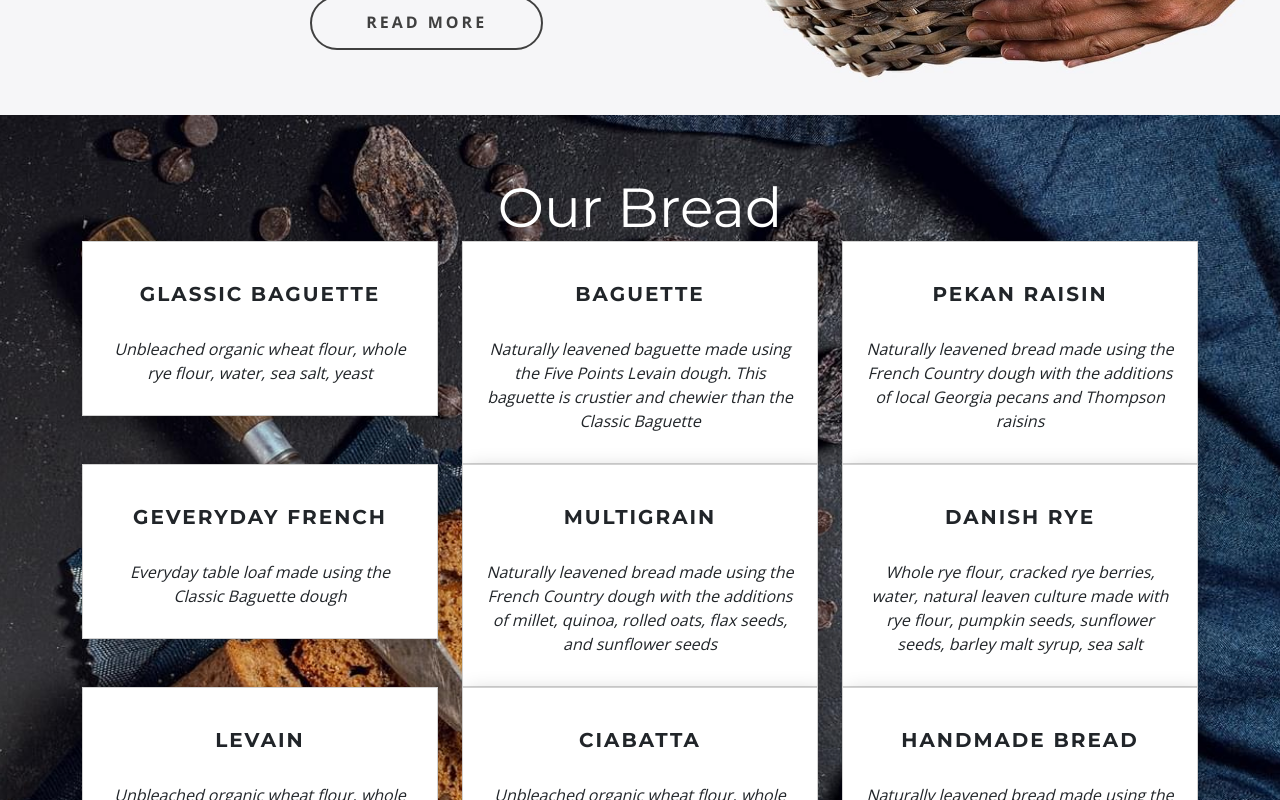
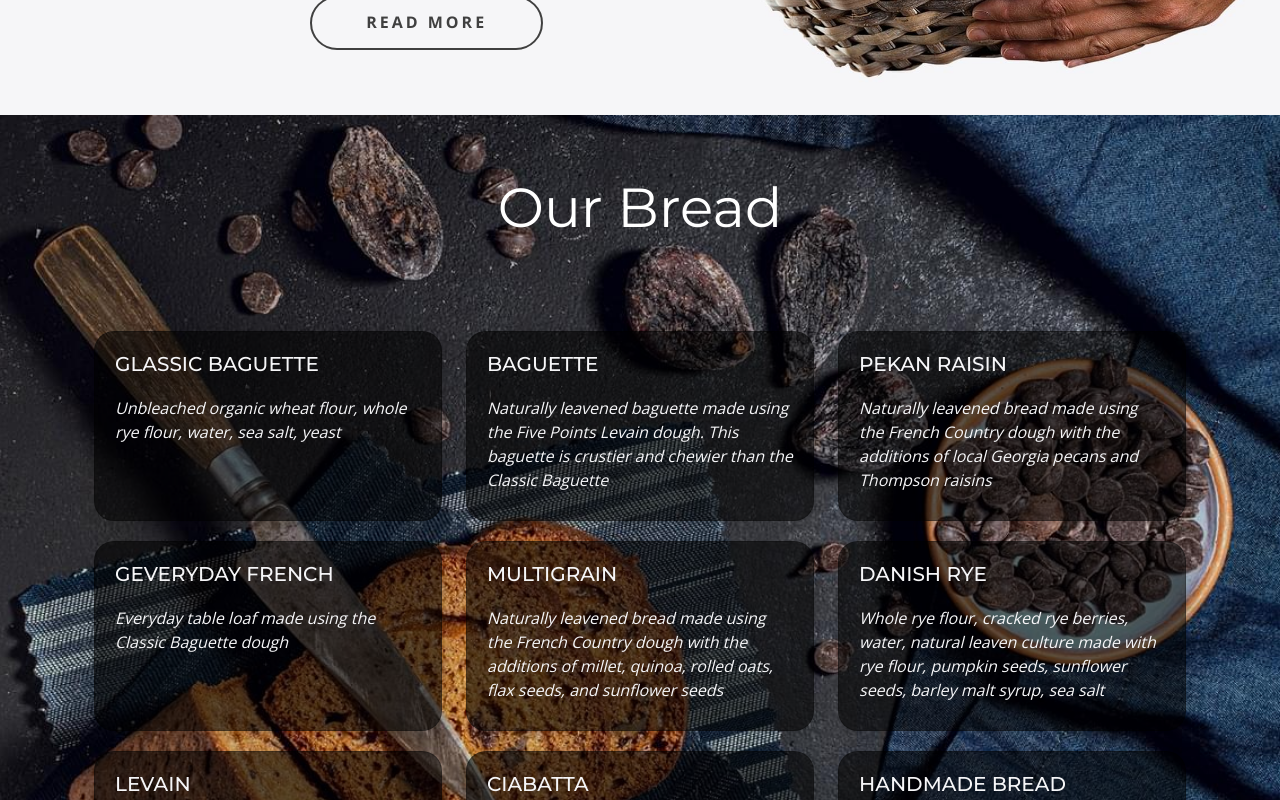
Before and after one commit to HungNguyenBa1811/organic-bread-template, a React (Create React App) app: page / in a window 1280 px wide. Shown: the part 2000-2800 px from the top of the page. Built offline with nearby package versions, Linux system fonts and the light colour scheme.

Commit message:
Update HomePage

```diff
--- a/src/data.js
+++ b/src/data.js
@@ -141,3 +141,22 @@ export const breadDetails = [
         details: "Naturally leavened bread made using the Sourdough Rye dough and studded with dried black currants"
     }
 ]
+
+export const review = [
+    {
+        name: "celia almeda",
+        comment:"Proin sed libero enim sed faucibus turpis. At imperdiet dui accumsan sit amet nulla facilisi morbi tempus. Ut sem nulla pharetra diam sit amet nisl."
+    },
+    {
+        name: "frank kinney",
+        comment:"Proin sed libero enim sed faucibus turpis. At imperdiet dui accumsan sit amet nulla facilisi morbi tempus. Ut sem nulla pharetra diam sit amet nisl."
+    },
+    {
+        name: "sam perry",
+        comment:"Proin sed libero enim sed faucibus turpis. At imperdiet dui accumsan sit amet nulla facilisi morbi tempus. Ut sem nulla pharetra diam sit amet nisl."
+    },
+    {
+        name: "marry hudson",
+        comment:"Proin sed libero enim sed faucibus turpis. At imperdiet dui accumsan sit amet nulla facilisi morbi tempus. Ut sem nulla pharetra diam sit amet nisl."
+    },
+]
--- a/src/homepage.css
+++ b/src/homepage.css
@@ -14,6 +14,11 @@
 }
 .container-home-bg-3{
     background-image: url('./img/bg-home-6.jpg');
+}
+.container-footer.container-footer-bg{
+    background-image: url('./img/bg-footer-2.jpg');
+    background-position: 50% 50%;
+    overflow: visible;
 }
 .homebg{
     background-size: cover;
@@ -40,6 +45,7 @@
     margin: 60px auto 0;
     font-size: 3rem;
     font-family: 'Montserrat';
+    font-weight: 400;
 }
 .container-clearfix h2.text-white{
     color: #ffffff;
@@ -53,6 +59,7 @@
     font-size: 3rem;
     font-family: "Montserrat";
     word-wrap: break-word;
+    font-weight: 400;
 }
 .container-home-layout .text-layout{
     margin: 30px 13px 0;
@@ -85,3 +92,81 @@
     color: #404040 !important;
     background-color: transparent !important;
 }
+
+.card.card-special{
+    height: 190px !important;
+    /* overflow: auto; */
+    margin-bottom: 20px;
+    background-color: rgba(0, 0, 0, 0.6);
+    color: #f6f6f8;
+    border-radius: 20px !important;
+}
+.card.card-special .card-special-body .card-special-title,
+.card.card-special .card-special-body .card-special-text{
+    text-align: left !important;
+}
+.card.card-special .card-special-body::before{
+    opacity: 0.6;
+}
+.card.card-special .card-special-body .card-special-title{
+    margin: 0;
+    font-weight: 500;
+    letter-spacing: normal;
+}
+.card.card-special .card-special-body .card-special-text{
+    margin: 20px 0 0;
+}
+
+.text-container-end{
+    margin: 59px auto 0;
+    word-wrap: break-word;
+}
+.img-layout-2{
+    height: 734px;
+    margin-top: 11px;
+    object-fit: contain;
+}
+
+.card.card-review{
+    background-color: #f2952d;
+    color: #ffffff;
+    padding: 0 30px 30px;
+}
+.card.card-review * {
+    text-align: left;
+}
+.card.card-review .card-review-header.card-header{
+    border: 0;
+    background-color: transparent;
+}
+.card.card-review .card-review-header.card-header .quote-block{
+    display: block;
+    height: 76px;
+    width: 76px;
+    margin: -28px auto 0 0;
+    border-radius: 50% !important;
+    padding: 14px;
+    background-color: #ffffff;
+}
+.card.card-review .card-review-header.card-header .quote-block i{
+    color: #f2952d;
+}
+
+.card.card-review .card-review-footer{
+    margin: 0;
+    padding: 0;
+}
+.card.card-review .card-review-footer .card-review-author{
+    letter-spacing: normal;
+    word-wrap: break-word;
+    margin: 30px 0 0;
+}
+
+.container-footer.container-footer-bg h2{
+    font-size: 3.4375rem;
+    font-family: "Montserrat";
+    font-weight: 400;
+}
+.container-footer.container-footer-bg .social-credit *{
+    text-align: left;
+}
--- a/src/index.css
+++ b/src/index.css
@@ -1,5 +1,5 @@
 @import url('https://pro.fontawesome.com/releases/v5.11.1/css/all.css');
-@import url('https://fonts.googleapis.com/css2?family=Montserrat:wght@400;700&family=Open+Sans:wght@300;400;700;800&display=swap');
+@import url('https://fonts.googleapis.com/css2?family=Montserrat:wght@400;500;700&family=Open+Sans:wght@300;400;700;800&display=swap');
 * {
   margin: 0;
   padding: 0;
@@ -79,6 +79,7 @@ a{
 .container h2{
   font-family: 'Montserrat';
   font-size: 3.4375rem;
+  font-weight: 400;
 }
 
 .container-1 h2{
--- a/src/pages/Home.js
+++ b/src/pages/Home.js
@@ -2,7 +2,7 @@ import { Container, Row, Col, Image, Button, Form, InputGroup, Card } from 'reac
 import MiniLogo from '../img/minilogo.png';
 import BGElement from '../img/bg-home-5.jpg';
 import breadList from '../data';
-import { breadDetails } from '../data';
+import { breadDetails, review } from '../data';
 
 const breadList_1 = breadList.slice(0,4)
 
@@ -32,11 +32,33 @@ const Home = () => {
         return list.map((bread) => {
             return(
                 <Col lg={4} md={4} sm={6} xs={12}>
-                    <Card>
+                    <Card className='card-special'>
+                        <Card.Body className='card-special-body'>
+                            <Card.Title className='card-special-title'>{bread.name.toUpperCase()}</Card.Title>
+                            <Card.Text className='card-special-text'>{bread.details}</Card.Text>
+                        </Card.Body>
+                    </Card>
+                </Col>
+            )
+        })
+    }
+
+    const renderReview = (list) => {
+        return list.map((customer) => {
+            return (
+                <Col lg={3} md={3} sm={6} xs={12}>
+                    <Card className='card-review'>
+                        <Card.Header className='card-review-header'>
+                            <div className='quote-block'>
+                                <i className='fas fa-3x fa-quote-left'></i>
+                            </div>
+                        </Card.Header>
                         <Card.Body>
-                            <Card.Title>{bread.name.toUpperCase()}</Card.Title>
-                            <Card.Text>{bread.details}</Card.Text>
+                            <Card.Text className='card-review-text'>{customer.comment}</Card.Text>
                         </Card.Body>
+                        <Card.Footer className='card-review-footer'>
+                            <Card.Title className='card-review-author'>{customer.name.toUpperCase()}</Card.Title>
+                        </Card.Footer>
                     </Card>
                 </Col>
             )
@@ -95,7 +117,7 @@ const Home = () => {
         <Container fluid className='container-home container-home-bg-2'>
             <Container className='container-clearfix'>
                 <h2 className='text-white'>Our Bread</h2>
-                <Row>
+                <Row className='bread-layout-1'>
                     {renderBread2(breadDetails)}
                 </Row>
                 <p className='credit'>Image from <a href='https://www.pixiv.net/en/'>Pixiv</a> </p>
@@ -103,30 +125,31 @@ const Home = () => {
         </Container>
 
         <Container fluid className='container-home'>
-            <Container>
-                <h2>Our freshly baked bread is the hero of our breakfast menu</h2>
-                <p className='credit credit-black'>Image from <a href='https://www.pixiv.net/en/'>Pixiv</a> </p>
+            <Container className='container-clearfix'>
+                <h2 className='text-container-end'>Our freshly baked bread is the hero of our breakfast menu</h2>
+                <p className='credit credit-black credit-layout-special'>Image from <a href='https://www.pixiv.net/en/'>Pixiv</a> </p>
+                <Button className='btn-readmore'>Read more</Button>
                 <Image
                     src={BGElement}
+                    className='img-layout-2'
                 />
             </Container>
         </Container>
 
         <Container fluid className='container-home container-home-bg-3'>
-            <Container>
-                <h2>Read what our customers say</h2>
-                <Row>
-                    <Col></Col>
-                    <Col></Col>
-                    <Col></Col>
-                    <Col></Col>
+            <Container className='container-clearfix'>
+                <h2 className='text-white'>Read what our customers say</h2>
+                <Row className='bread-layout-1'>
+                    {renderReview(review)}
                 </Row>
                 <p className='credit'>Image from <a href='https://www.pixiv.net/en/'>Pixiv</a> </p>
             </Container>
         </Container>
 
-        <Container fluid className="container-footer">
-            <Container>
+        <Container fluid className="container-footer container-footer-bg">
+            <Row>
+                <Col md={5}></Col>
+                <Col md={4}>
                     <h2>Contact Us</h2>
                     <p className='credit credit-black'>Image from <a href='https://www.pixiv.net/en/'>Pixiv</a> </p>
                     <Form className='form-submit'>
@@ -187,7 +210,9 @@ const Home = () => {
                             </Col>
                         </Row>
                     </div>
-            </Container>
+                </Col>
+                <Col md={3}></Col>
+            </Row>
         </Container>
     </>)
 }
```
Lines whose indentation alone changed are shown as unchanged.
